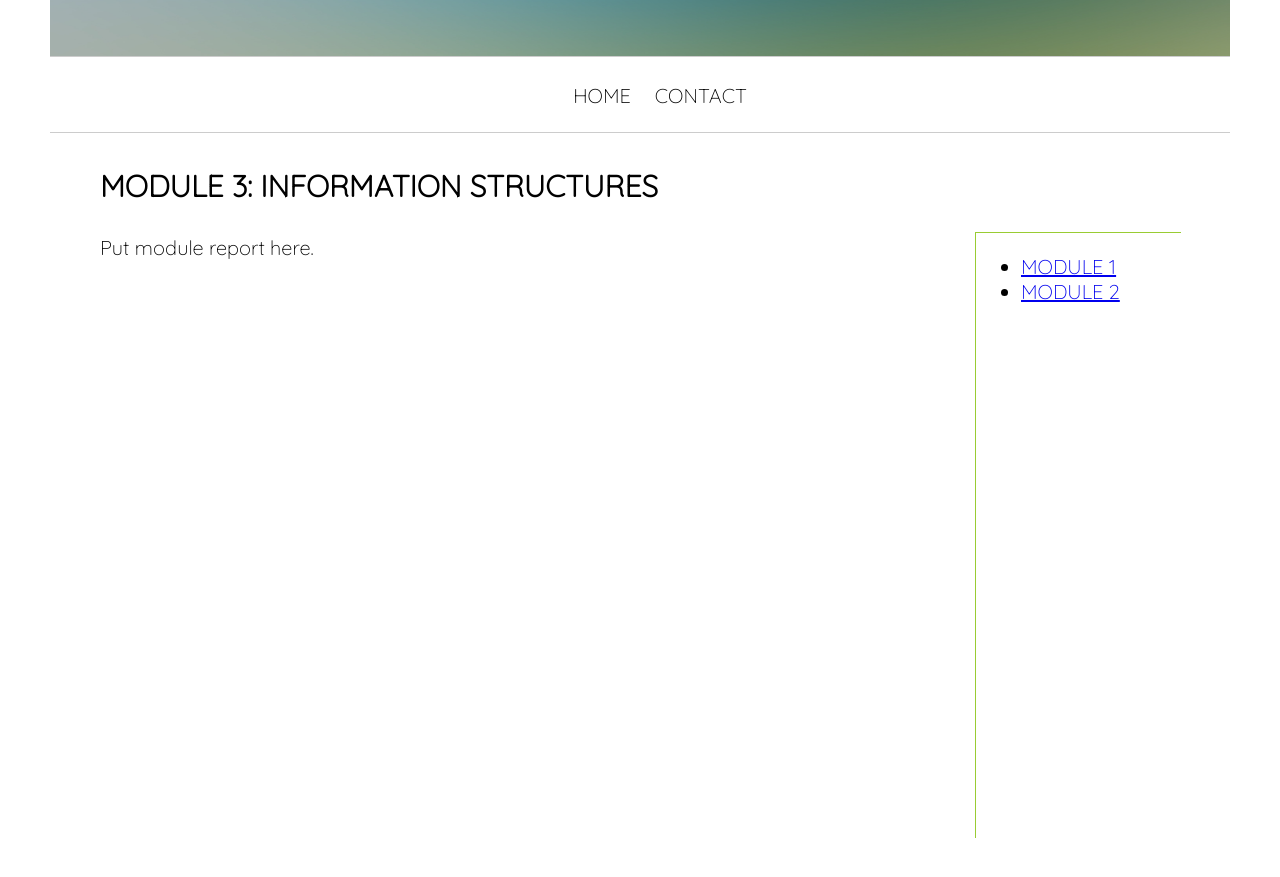
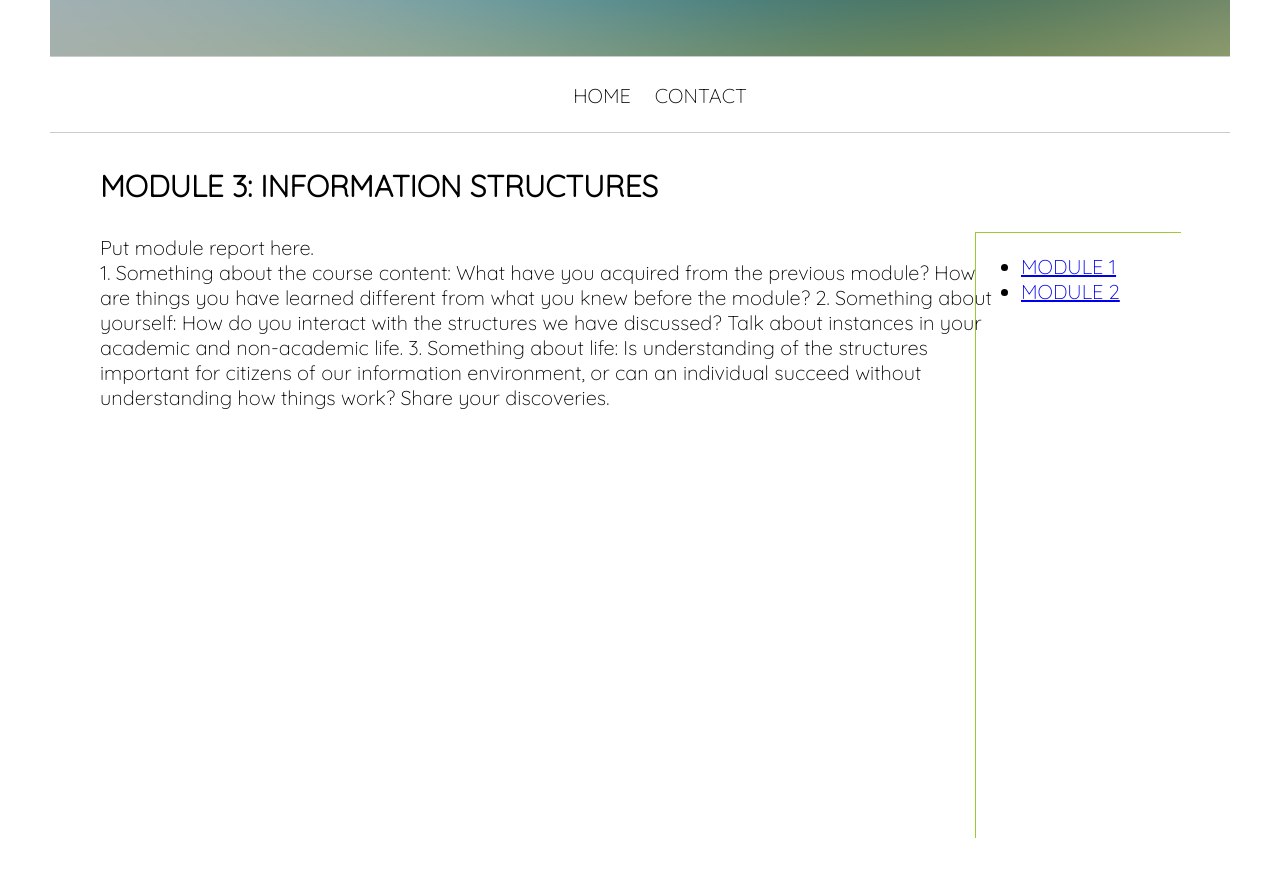
Before and after one commit to rcmetcalf/rcmetcalf.github.io, a Jekyll site: the page gooey/index.html, which Jekyll copies as it is, in a window 1280 px wide and 900 px high, scrolled down 488 px. Shown: the top 877 px of the window. Built offline with Jekyll 4.4.1, drawn with Linux system fonts in a browser that asks for light colours; Markdown is read by kramdown in place of the engine named in the settings.

Commit message:
Update index.html

```diff
--- a/gooey/index.html
+++ b/gooey/index.html
@@ -34,7 +34,10 @@
 
 	<div class="block1">
 		<h3>Module 3: Information Structures</h3>
-			<p> Put module report here.
+			<p> Put module report here. <br>
+			1. Something about the course content: What have you acquired from the previous module? How are things 				you have learned different from what you knew before the module?
+			2. Something about yourself: How do you interact with the structures we have discussed? Talk about 				instances in your academic and non-academic life.
+			3. Something about life: Is understanding of the structures important for citizens of our information 				environment, or can an individual succeed without understanding how things work? Share your discoveries.
 			</p>
 	</div>
 
```
